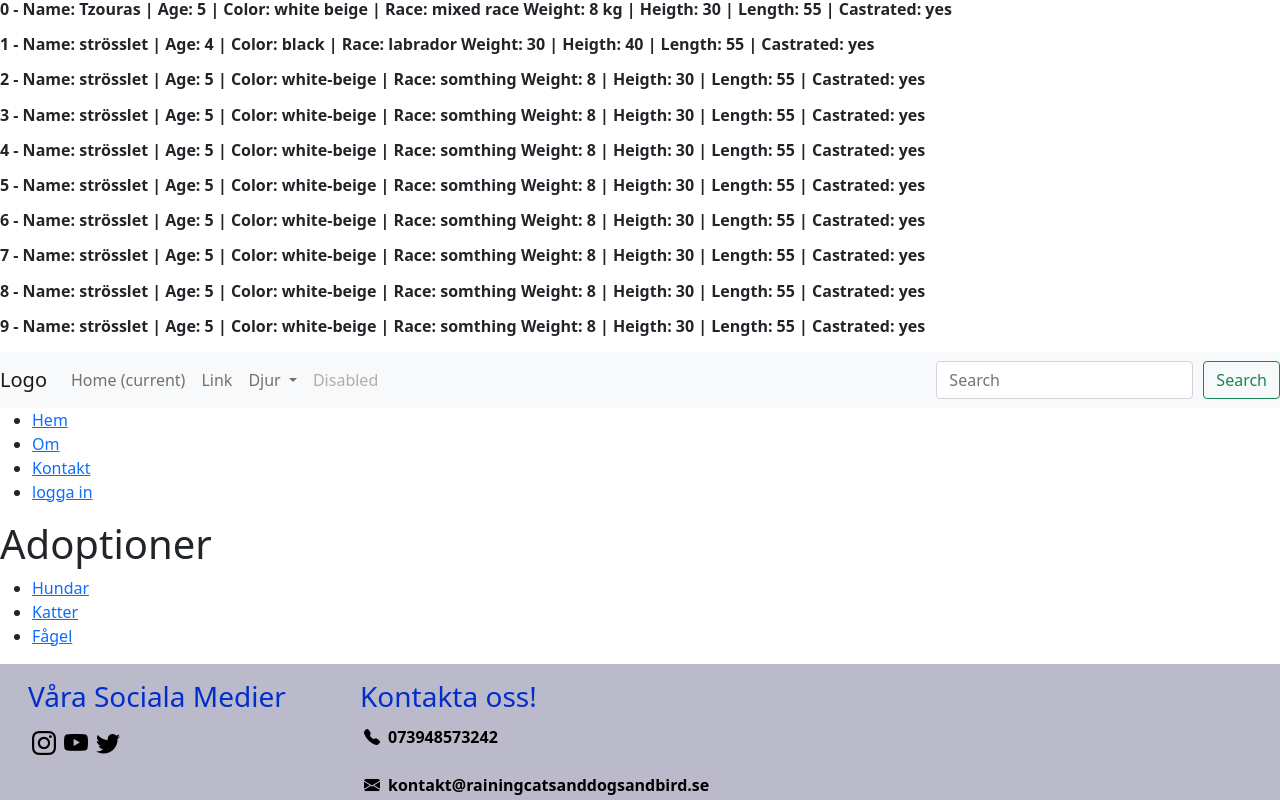
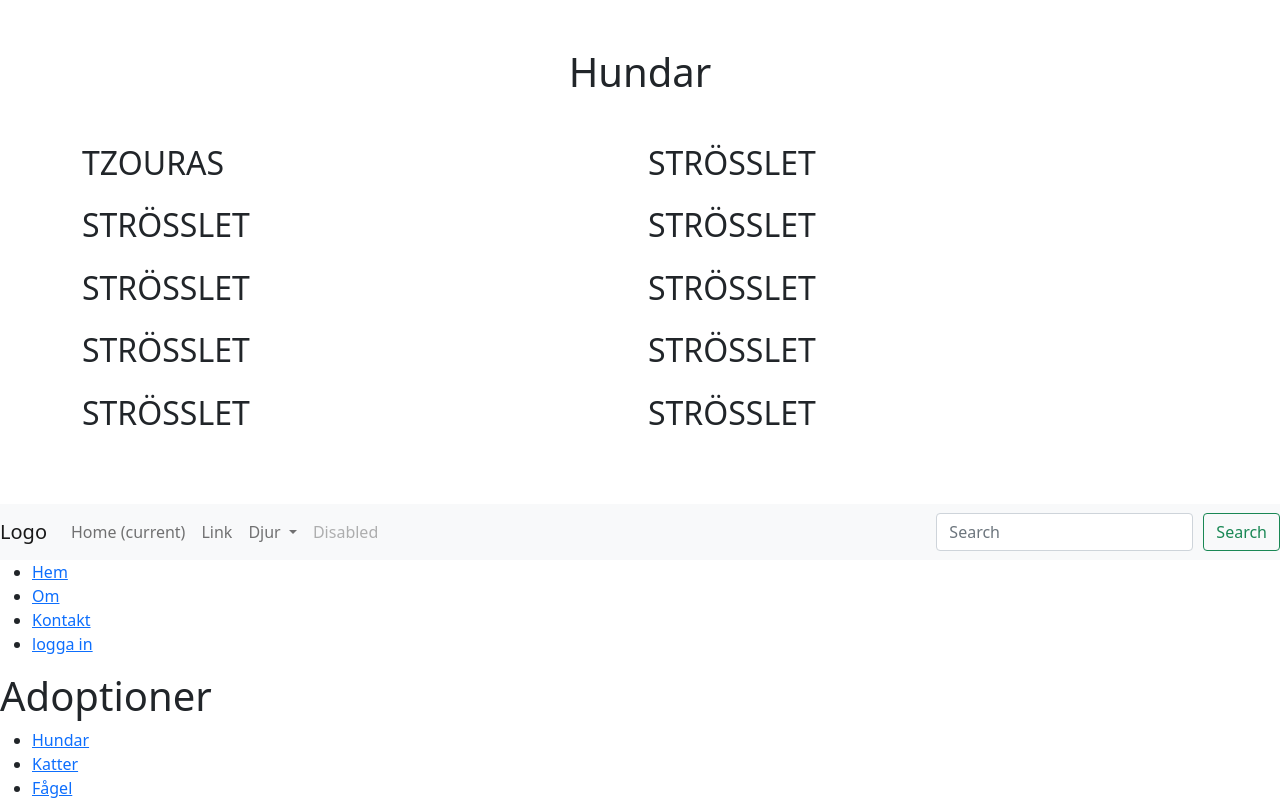
Before and after one commit to Wagsjo/Webshop, a Vue app: page /#/adoptions in a window 1280 px wide. Shown: the top 800 px of the page. Built offline with nearby package versions, Linux system fonts and the light colour scheme.

Commit message:
redigerat text och layout i adoptions-, cats, dogs och bird-sidor

```diff
--- a/src/views/BirdView.vue
+++ b/src/views/BirdView.vue
@@ -17,12 +17,16 @@
 </script>
 
 <template>
-  <h6 v-if="json !== null">
-    <p v-for="(value, name) in json.animals.birds.info" :key="value.name">
-      {{ name }} - Name: {{ value.name }} | Age: {{ value.age }} | Color:
-      {{ value.color }} | Race: {{ value.race }} Weight: {{ value.weight }} |
-      Heigth: {{ value.height }} | Length: {{ value.length }} | Castrated:
-      {{ value.castrated }}
-    </p>
-  </h6>
+  <main class="container-md mb-5 mt-5">
+    <h1 class="text-center mb-5">Fågel</h1>
+    <ul v-if="json !== null" style="list-style: none">
+      <li
+        class="text-uppercase display-4 fs-2"
+        v-for="(value, name) in json.animals.birds.info"
+        :key="value.name"
+      >
+        {{ value.name }}
+      </li>
+    </ul>
+  </main>
 </template>
--- a/src/views/CatsView.vue
+++ b/src/views/CatsView.vue
@@ -17,12 +17,26 @@
 </script>
 
 <template>
-  <h6 v-if="json !== null">
-    <p v-for="(value, name) in json.animals.cats.info" :key="value.name">
-      {{ name }} - Name: {{ value.name }} | Age: {{ value.age }} | Color:
-      {{ value.color }} | Race: {{ value.race }} Weight: {{ value.weight }} |
-      Heigth: {{ value.height }} | Length: {{ value.length }} | Castrated:
-      {{ value.castrated }}
-    </p>
-  </h6>
+  <main class="container-md mb-5 mt-5">
+    <h1 class="text-center mb-5">Katter</h1>
+    <ul
+      v-if="json !== null"
+      style="list-style: none"
+      class="list-unstyled card-columns"
+    >
+      <li
+        class="text-uppercase display-4 fs-2 mb-4"
+        v-for="(value, name) in json.animals.cats.info"
+        :key="value.name"
+      >
+        {{ value.name }}
+      </li>
+    </ul>
+  </main>
 </template>
+
+<style>
+  .card-columns {
+    column-count: 2;
+  }
+</style>
--- a/src/views/DogsView.vue
+++ b/src/views/DogsView.vue
@@ -17,12 +17,26 @@
 </script>
 
 <template>
-  <h6 v-if="json !== null">
-    <p v-for="(value, name) in json.animals.dogs.info" :key="value.name">
-      {{ name }} - Name: {{ value.name }} | Age: {{ value.age }} | Color:
-      {{ value.color }} | Race: {{ value.race }} Weight: {{ value.weight }} |
-      Heigth: {{ value.height }} | Length: {{ value.length }} | Castrated:
-      {{ value.castrated }}
-    </p>
-  </h6>
+  <main class="container-md mb-5 mt-5">
+    <h1 class="text-center mb-5">Hundar</h1>
+    <ul
+      v-if="json !== null"
+      style="list-style: none"
+      class="list-unstyled card-columns"
+    >
+      <li
+        class="text-uppercase display-4 fs-2 mb-4"
+        v-for="(value, name) in json.animals.dogs.info"
+        :key="value.name"
+      >
+        {{ value.name }}
+      </li>
+    </ul>
+  </main>
 </template>
+
+<style>
+  .card-columns {
+    column-count: 2;
+  }
+</style>
```
